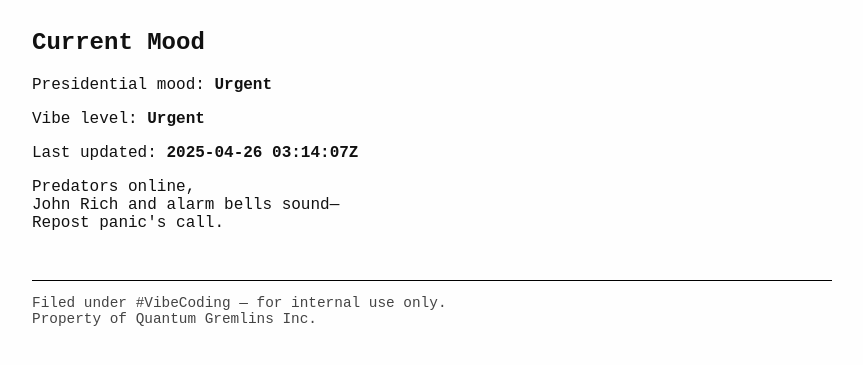
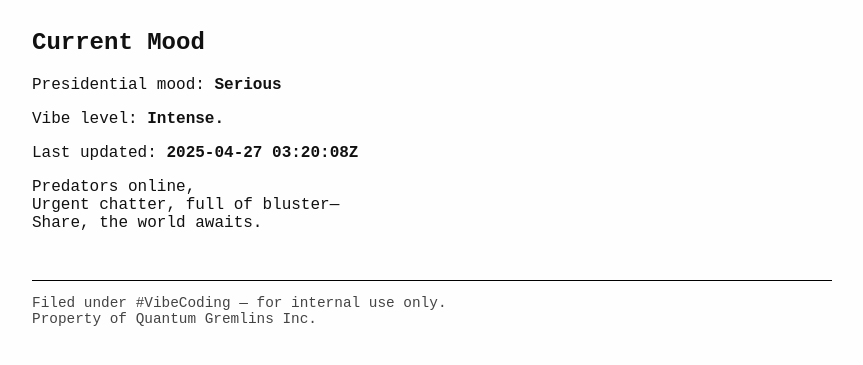
Before and after one commit to Department-of-Vibes-and-Haiku-Warfare/dev-ops-and-chill, a plain HTML site: page docs/index.html in a window 1280 px wide. Shown: the part 211-576 px from the top of the page, without its empty margins (208-1071 px from the left). Drawn offline with Linux system fonts and the light colour scheme.

Commit message:
Signed haiku update

```diff
--- a/docs/index.html
+++ b/docs/index.html
@@ -55,15 +55,15 @@
   <main>
     <div class="mood">
       <h2>Current Mood</h2>
-      <p>Presidential mood: <strong>Urgent</strong></p>
-      <p>Vibe level: <strong>Urgent</strong></p>
-      <p>Last updated: <strong>2025-04-26 03:14:07Z</strong></p>
+      <p>Presidential mood: <strong>Serious</strong></p>
+      <p>Vibe level: <strong>Intense.</strong></p>
+      <p>Last updated: <strong>2025-04-27 03:20:08Z</strong></p>
     </div>
 
     <!-- Haikus will be injected/generated here -->
     <div class="haiku">
       <div class="text">
-        Predators online,  <br/>John Rich and alarm bells sound—  <br/>Repost panic&#39;s call.
+        Predators online,  <br/>Urgent chatter, full of bluster—  <br/>Share, the world awaits.
       </div>
     </div>
   </main>
```
